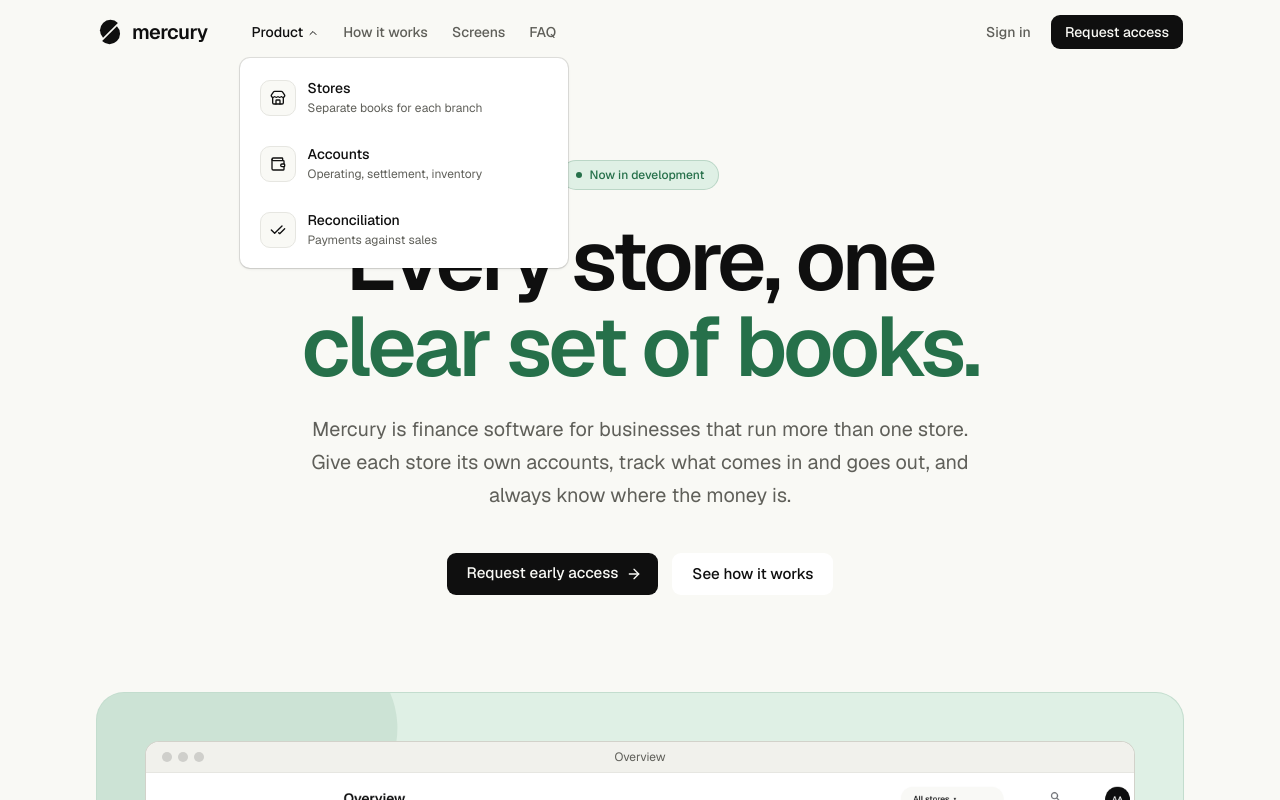
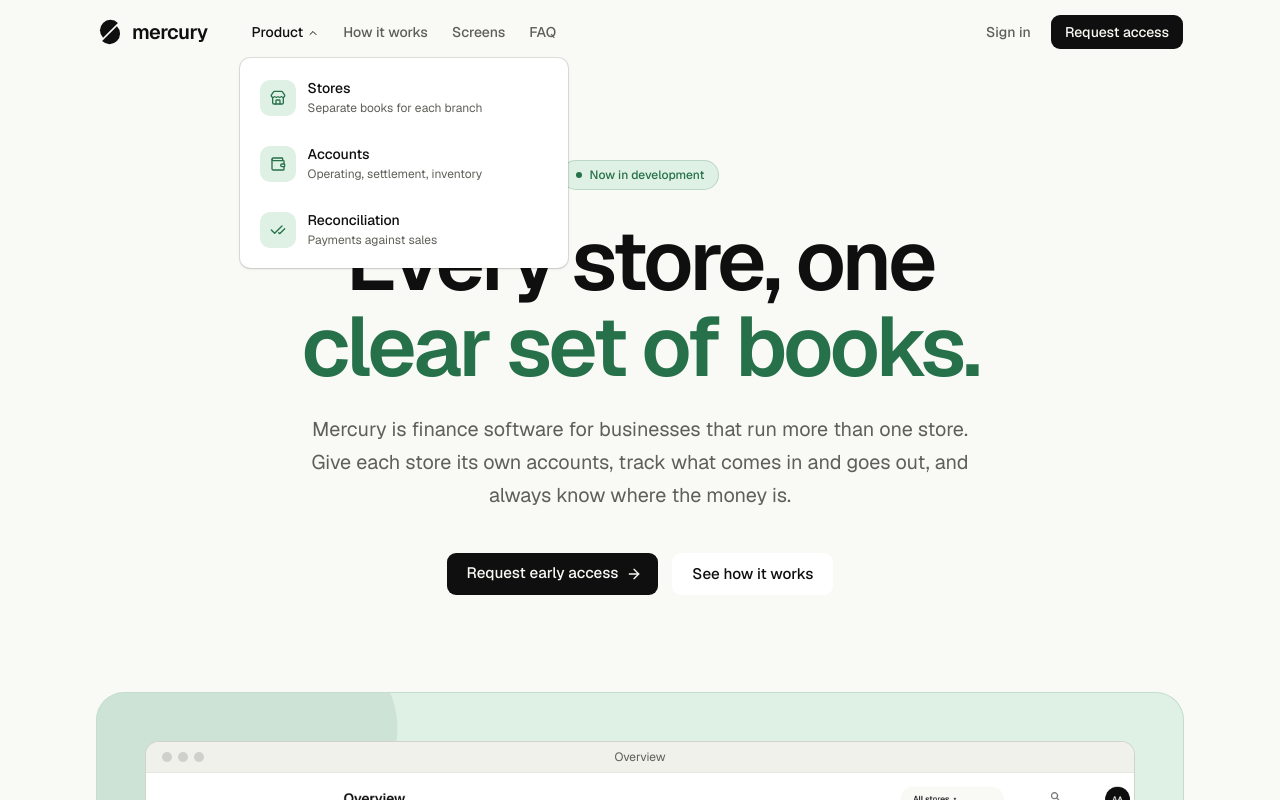
Before and after one commit to Cmdliner/mercury_website, a Next.js app: page / in a window 1280 px wide. Both pictures are taken after a click on the button "Product". Shown: the top 800 px of the page. Built offline with nearby package versions, Linux system fonts and the light colour scheme; no server answers.

Commit message:
refactor(nav): use next/link for in-site links
Replace plain anchors in the desktop nav, product menu and footer with
Link.

```diff
--- a/components/layout/desktop-nav.tsx
+++ b/components/layout/desktop-nav.tsx
@@ -1,4 +1,6 @@
 "use client"
+
+import Link from "next/link"
 
 import { ProductMenuLink } from "@/components/layout/product-menu-link"
 import {
@@ -40,7 +42,7 @@
         {NAV_LINKS.map((link) => (
           <NavigationMenuItem key={link.href}>
             <NavigationMenuLink
-              href={link.href}
+              render={<Link href={link.href} />}
               className={cn(navigationMenuTriggerStyle(), ITEM_CLASS)}
             >
               {link.label}
--- a/components/layout/footer-column.tsx
+++ b/components/layout/footer-column.tsx
@@ -1,3 +1,5 @@
+import Link from "next/link"
+
 type FooterColumnProps = {
   title: string
   links: ReadonlyArray<{ label: string; href: string }>
@@ -10,12 +12,12 @@
       <ul className="mt-5 grid gap-3">
         {links.map((link) => (
           <li key={link.href}>
-            <a
+            <Link
               href={link.href}
               className="text-sm text-muted-foreground transition-colors hover:text-foreground"
             >
               {link.label}
-            </a>
+            </Link>
           </li>
         ))}
       </ul>
--- a/components/layout/product-menu-link.tsx
+++ b/components/layout/product-menu-link.tsx
@@ -1,3 +1,5 @@
+import Link from "next/link"
+
 import { NavigationMenuLink } from "@/components/ui/navigation-menu"
 import type { FeatureRow } from "@/lib/content"
 
@@ -6,11 +8,11 @@
 
   return (
     <NavigationMenuLink
-      href={`#${row.id}`}
+      render={<Link href={`#${row.id}`} />}
       closeOnClick
       className="items-start gap-3 p-3"
     >
-      <span className="mt-0.5 flex size-9 shrink-0 items-center justify-center rounded-lg border border-border bg-background">
+      <span className="mt-0.5 flex size-9 shrink-0 items-center justify-center rounded-lg bg-brand-soft text-brand">
         <Icon className="size-4" />
       </span>
       <span className="grid gap-0.5">
```
